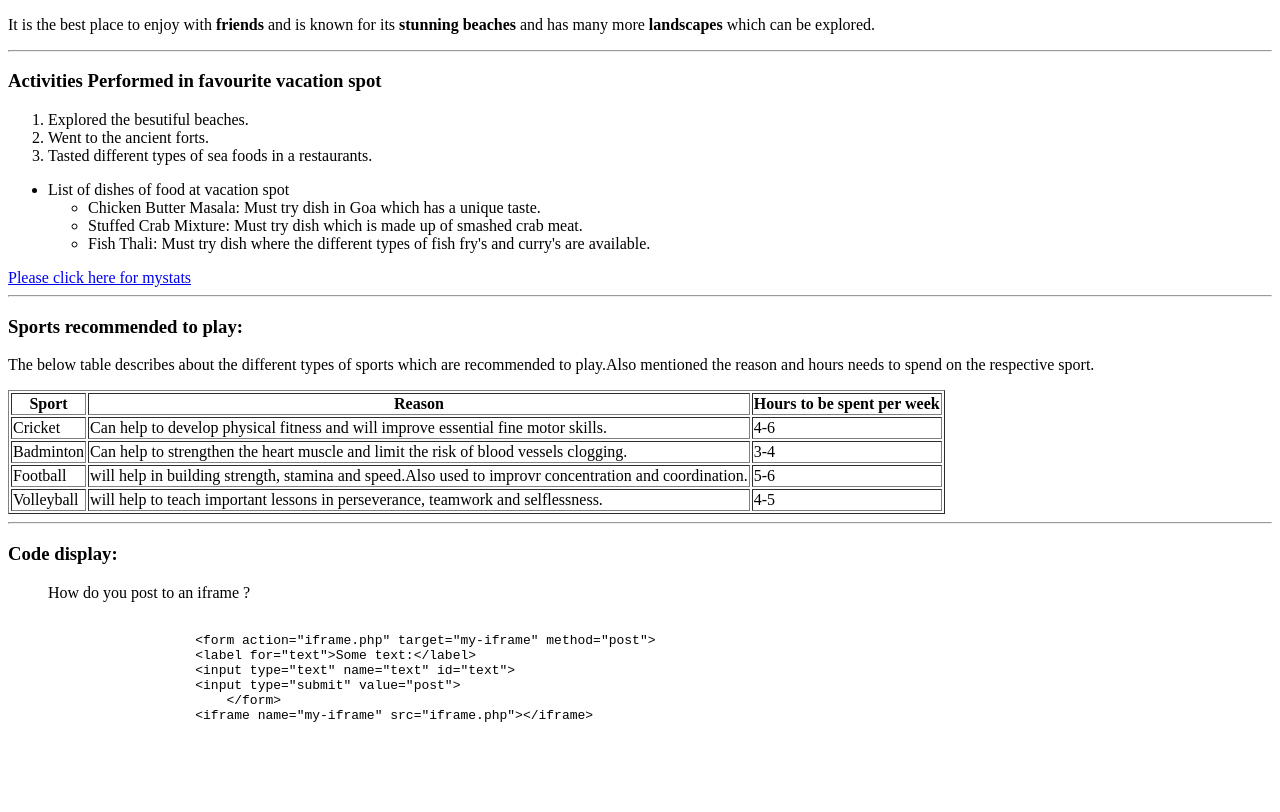
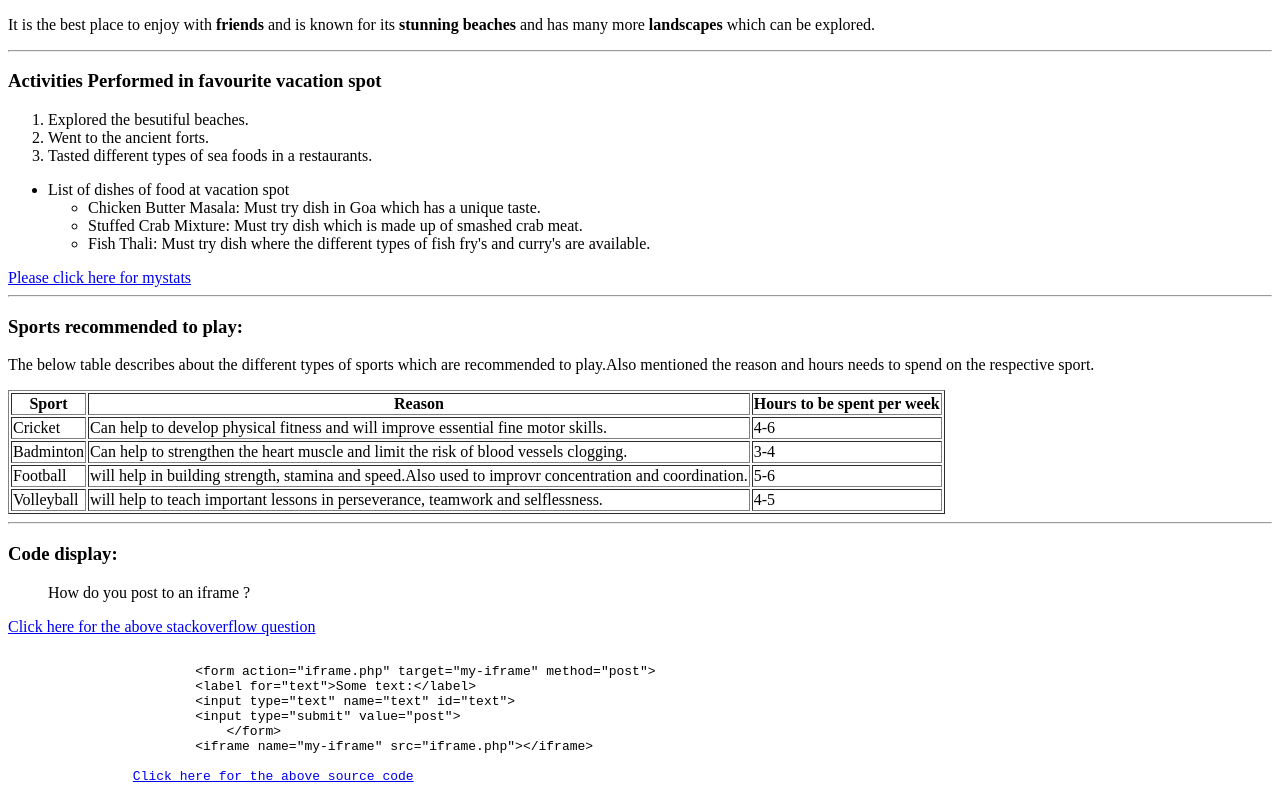
Before and after one commit to 44-563-WebApps-F23/44563-webapps-f23-assignment3-TejeswarBobba, a plain HTML site: page index.html in a window 1280 px wide. Shown: the part 131-943 px from the top of the page. Before the commit the page ends 897 px from the top, so only its background shows below. Drawn offline with Linux system fonts and the light colour scheme.

Commit message:
changes has been made in code part

```diff
--- a/index.html
+++ b/index.html
@@ -58,6 +58,7 @@
                 <hr>
                 <h3>Code display:</h3>
                 <blockquote cite="https://stackoverflow.com/questions/168455/how-do-you-post-to-an-iframe">How do you post to an iframe ?</blockquote>
+                <a href="https://stackoverflow.com/questions/168455/how-do-you-post-to-an-iframe">Click here for the above stackoverflow question</a>
                 <pre>
                     <code>
                         &lt;form action="iframe.php" target="my-iframe" method="post"&gt;
@@ -67,6 +68,7 @@
                             &lt;/form&gt;
                         &lt;iframe name="my-iframe" src="iframe.php"&gt;&lt;/iframe&gt;
                     </code>
+                <a href="https://css-tricks.com/snippets/html/post-data-to-an-iframe/">Click here for the above source code</a>
                 </pre>
             </body>
 </html>
```
